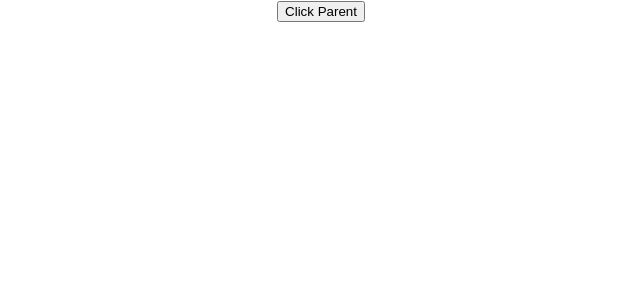
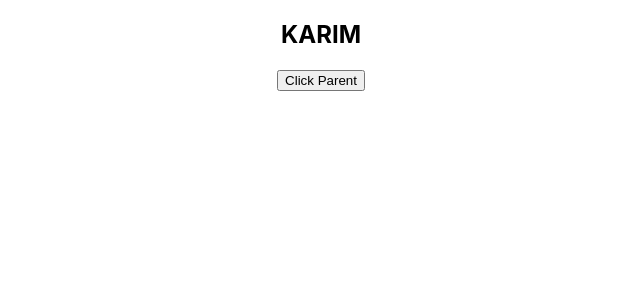
Before and after one commit to pattabhia/react-examples, a React (Create React App) app in the folder hello-world/: page / in a window 1280 px wide. Shown: the top 300 px of the page, without its empty margins (319-959 px from the left). Built offline with nearby package versions, Linux system fonts and the light colour scheme.

Commit message:
added classcomponent to child

```diff
--- a/hello-world/src/components/ChildComponent.js
+++ b/hello-world/src/components/ChildComponent.js
@@ -1,11 +1,27 @@
-import React from 'react'
+import React, { Component } from 'react'
 
-function ChildComponent(props) {
-    return (
-        <div>
-            <button onClick={() => props.greetHandler('CHILD')}>Click Parent</button>
-        </div>
-    )
+class ChildComponent extends Component {
+
+    render() {
+        return (
+            <div>
+                <h2>{this.props.name}</h2>
+                <button onClick={() => this.props.greetHandler('CHILD-NEW')}>Click Parent</button>
+            </div>
+        )
+    }
 }
 
 export default ChildComponent
+
+
+// import React from 'react'
+// function ChildComponent(props) {
+//     return (
+//         <div>
+//             <button onClick={() => props.greetHandler('CHILD')}>Click Parent</button>
+//         </div>
+//     )
+// }
+
+// export default ChildComponent
--- a/hello-world/src/components/ParentComponent.js
+++ b/hello-world/src/components/ParentComponent.js
@@ -25,7 +25,7 @@ class ParentComponent extends Component {
     render() {
         return (
             <div>
-                <ChildComponent greetHandler={(x) => this.greetParent(x)} />
+                <ChildComponent greetHandler={(x) => this.greetParent(x)} name="KARIM" />
             </div>
         )
     }
```
